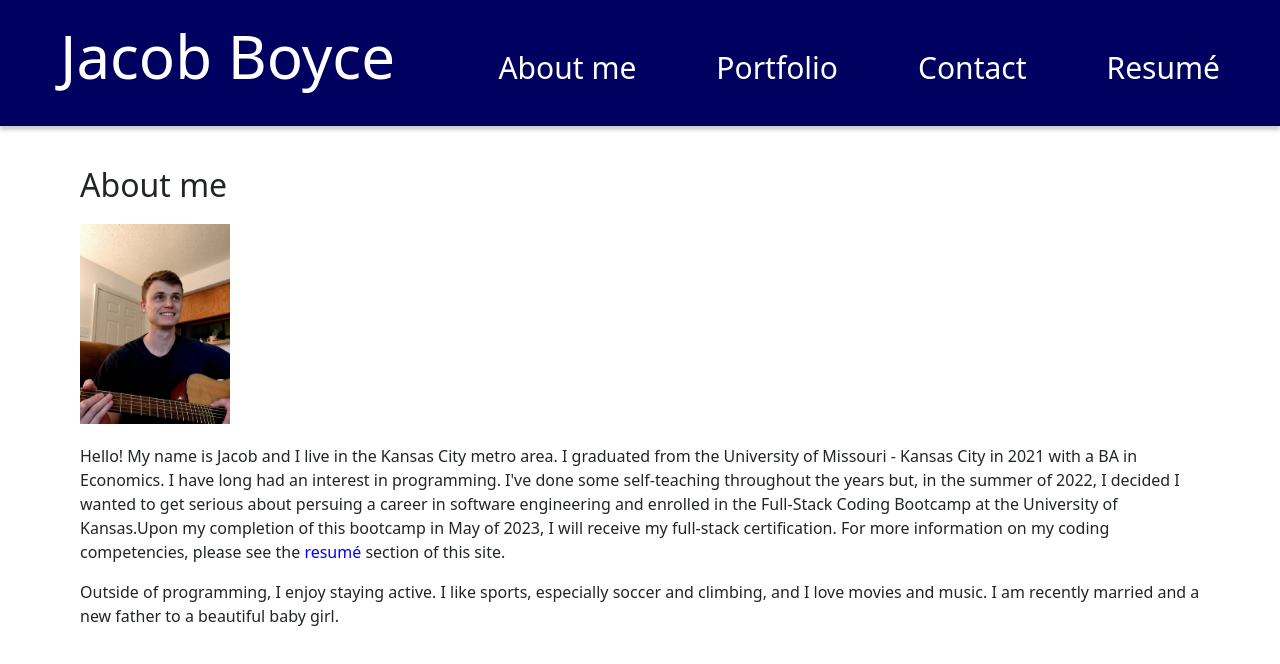
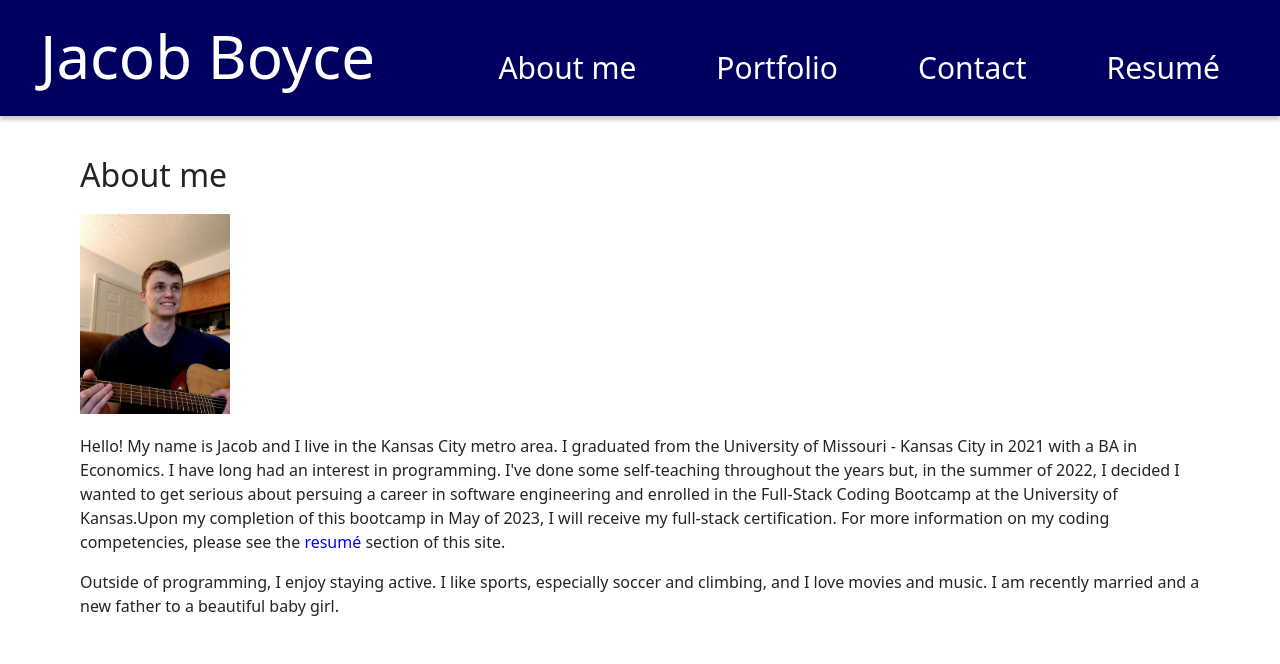
Before and after one commit to jboyce313/project-portfolio, a React (Create React App) app: page / in a window 1280 px wide. Shown: the top 664 px of the page. Built offline with nearby package versions, Linux system fonts and the light colour scheme.

Commit message:
updated header css

```diff
--- a/src/styles/Header.css
+++ b/src/styles/Header.css
@@ -3,6 +3,7 @@ header {
   flex-wrap: wrap;
   justify-content: space-between;
   padding: 20px;
+  padding-bottom: 10px;
   background-color: rgb(0, 0, 97);
   color: white;
   box-shadow: 0px 4px 4px rgba(0, 0, 0, 0.2);
@@ -10,7 +11,7 @@ header {
 
 .my-name {
   font-size: 60px;
-  margin-left: 40px;
+  margin-left: 20px;
 }
 
 .nav-options {
```
